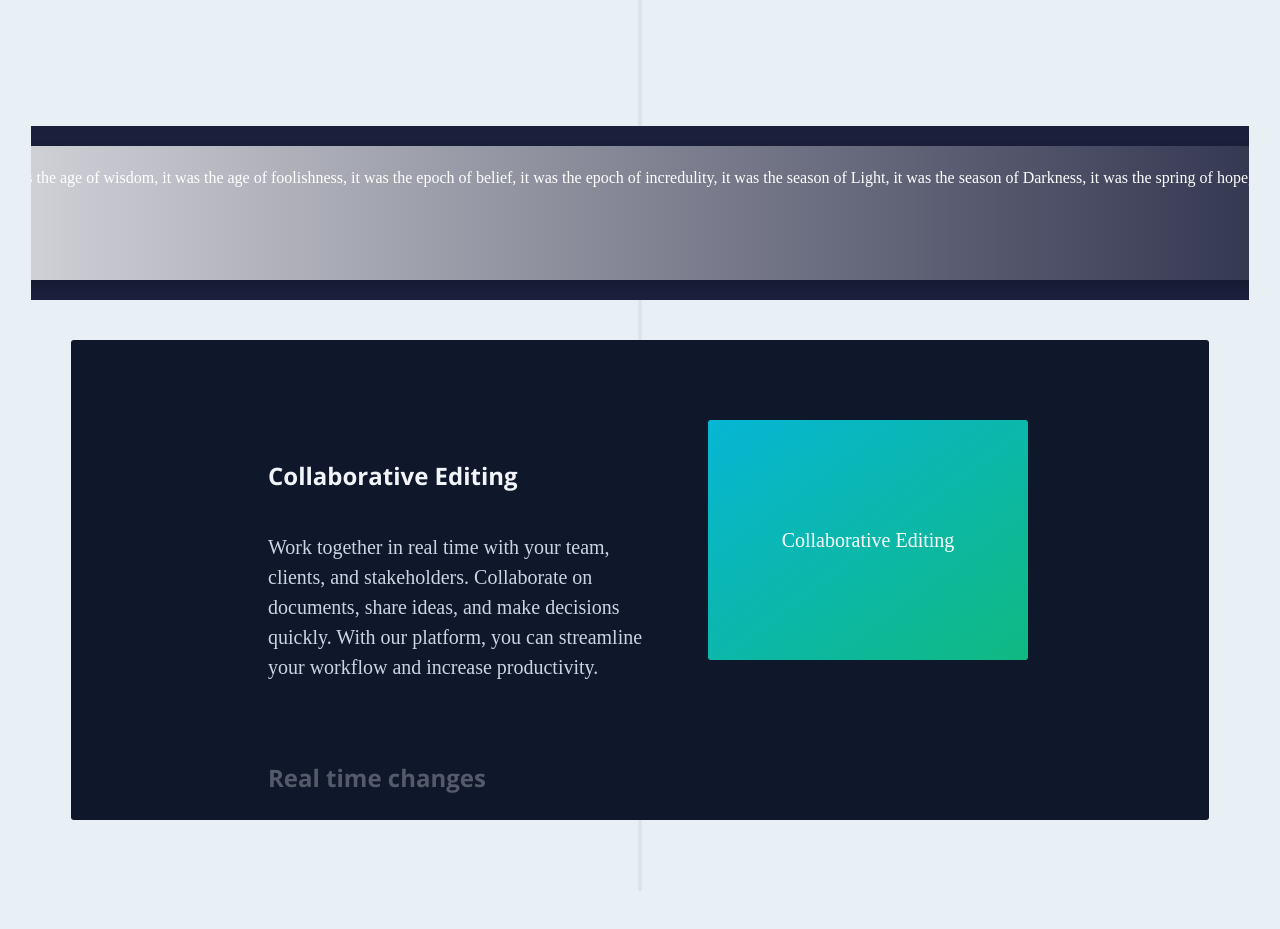
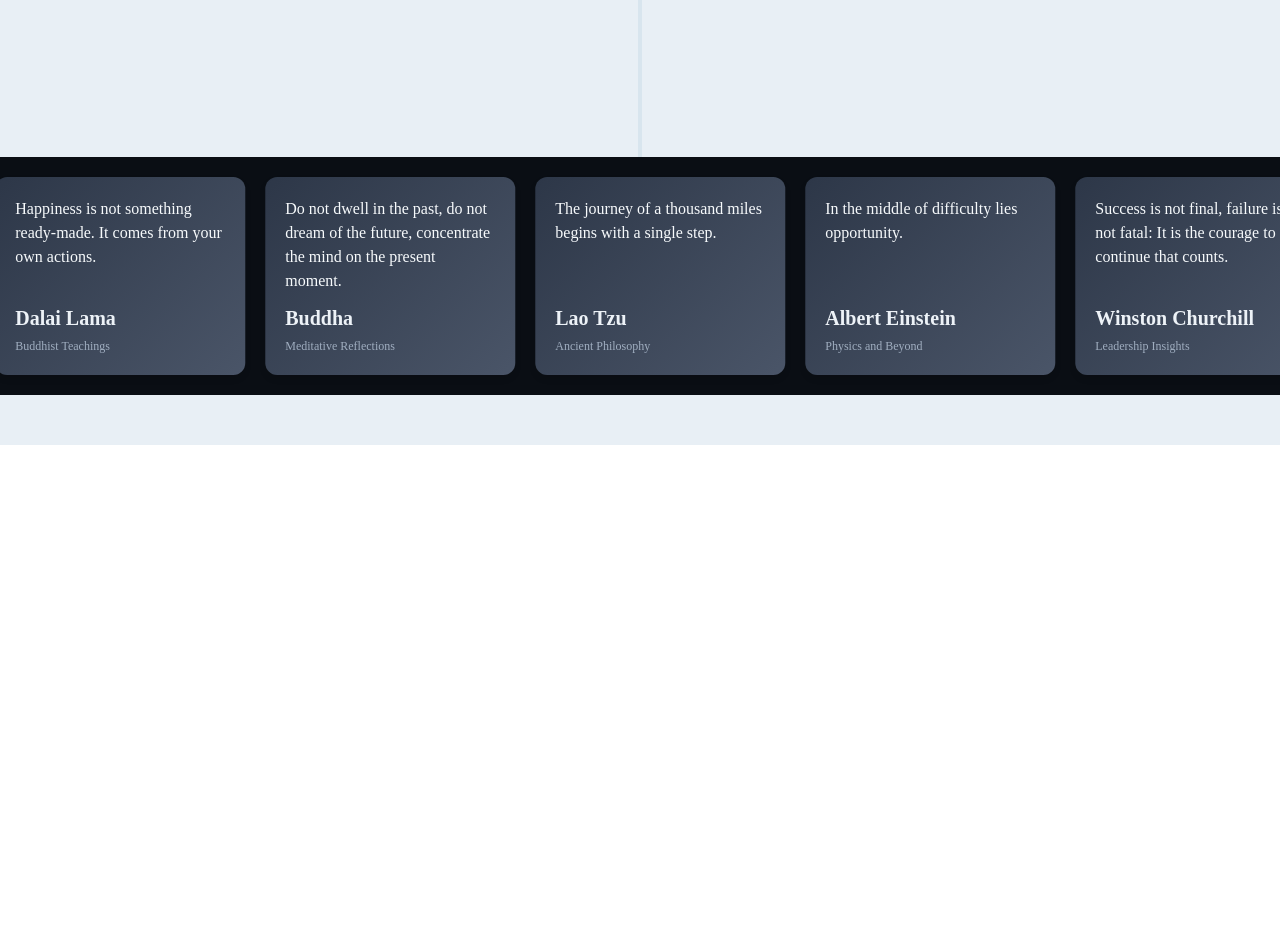
Before and after one commit to datmedevil17/fiver-clone, a Next.js app: page /timeline in a window 1280 px wide. Shown: the part 2460-3389 px from the top of the page. After the commit the page ends 2905 px from the top, so only its background shows below. Built offline with nearby package versions, Linux system fonts and the light colour scheme; a web font is replaced by a local one.

Commit message:
sticky scroll updated moving cards

```diff
--- a/src/app/page.js
+++ b/src/app/page.js
@@ -16,6 +16,7 @@ import { Timeline } from "@/components/ui/timeline";
 import { VortexDemo } from "@/components/VortexDemo";
 import Spline from '@splinetool/react-spline/next';
 import { Navbar } from "@/components/Navbar";
+import { StickyScrollRevealDemo } from "@/components/StickyScrollRevealDemo";
 
 
 export default function Home() {
@@ -240,6 +241,7 @@ export default function Home() {
         scene="https://prod.spline.design/RyFUeqpTcG5Kt9qB/scene.splinecode"
       />
     </main>
+    <StickyScrollRevealDemo/>
     <WorldMapDemo/>
     </div>
   );
--- a/src/components/HeroSection.js
+++ b/src/components/HeroSection.js
@@ -3,26 +3,26 @@ import Spline from '@splinetool/react-spline/next';
 
 const HeroSection = () => {
   return (
-    <div className="h-[80vh] w-full flex items-center justify-center bg-[#0a0e14] relative overflow-hidden">
-      <div className="max-w-7xl mx-auto flex flex-col lg:flex-row items-center justify-between w-full px-6 lg:px-16 pt-5 md:pt-0 space-y-8 lg:space-y-0">
+    <div className="h-[80vh] w-full flex items-center justify-center bg-[#0a0e14] relative overflow-hidden z-10">
+      <div className="max-w-7xl lg:h-2xl mx-auto flex flex-col lg:flex-row items-center justify-between w-full px-6 sm:px-8 lg:px-16 pt-5 md:pt-0 space-y-8 lg:space-y-0">
         {/* Text Content */}
-        <div className="lg:w-1/2 flex flex-col items-start">
-          <h1 className="text-4xl md:text-5xl lg:text-7xl font-bold text-left bg-clip-text text-transparent bg-gradient-to-b from-neutral-50 to-neutral-400 leading-tight">
-            Spotlight <br /> is the new trend.
+        <div className="lg:w-1/2 flex flex-col items-start text-left">
+          {/* Conditional Rendering of <h1> */}
+          <h1 className="text-3xl sm:text-4xl md:text-5xl lg:text-6xl xl:text-7xl font-bold bg-clip-text text-transparent bg-gradient-to-b from-neutral-50 to-neutral-400 leading-tight hidden md:block xl:block">
+            Spotlight is the Future
           </h1>
-          <p className="mt-4 text-base md:text-lg lg:text-xl text-neutral-300 max-w-lg">
-            Spotlight effect is a great way to draw attention to a specific part of
-            the page. Here, we are drawing attention to the text section of the page.
+
+          <p className="mt-4 text-sm sm:text-base md:text-lg lg:text-xl xl:text-2xl text-neutral-300 max-w-lg leading-relaxed">
+            Experience the beauty of modern design with responsive layouts and a
+            spotlight effect that draws attention to the essential elements of the page.
           </p>
         </div>
 
         {/* 3D Model */}
-        <div className="lg:w-1/2 flex justify-center lg:justify-end mt-[-4] ">
-          <div className="w-full h-full md:h-[400px] lg:h-[500px] xl:h-[900px]">
+        <div className="lg:w-1/2 flex justify-center lg:justify-end">
+          <div className="w-full h-[300px] sm:h-[400px] md:h-[500px] lg:h-[600px] xl:h-[700px] 2xl:h-[800px]">
             <Spline
-              scene="
-                      https://prod.spline.design/8fcFSxa15zPBmmEZ/scene.splinecode
-                    "
+              scene="https://prod.spline.design/8fcFSxa15zPBmmEZ/scene.splinecode"
               className="w-full h-full"
             />
           </div>
--- a/src/components/InfiniteMovingCardsDemo.css
+++ b/src/components/InfiniteMovingCardsDemo.css
@@ -1,50 +1,69 @@
+/* Container styles */
 .infinite-cards-container {
     width: 100%;
     overflow: hidden;
-    background: #1b1f3b; /* Background matching your style */
+    position: relative;
+    background-color: #0a0e14;
     padding: 20px 0;
-    position: relative;
+    display: flex;
+    align-items: center;
   }
 
+  /* Cards Track */
   .cards-track {
     display: flex;
-    gap: 20px; /* Spacing between cards */
-    animation: scroll 20s linear infinite;
-    white-space: nowrap; /* Prevent line breaks */
+    gap: 20px;
+    animation: moveCards 20s linear infinite;
+    transition: animation-play-state 0.2s ease-in-out;
   }
 
+  .cards-track:hover {
+    animation-play-state: paused;
+  }
+
+  /* Individual Card */
   .card {
-    min-width: 300px; /* Card width */
-    background: linear-gradient(to right, #ffffff, #1b1f3b);
-    color: white;
+    background: linear-gradient(135deg, #2d3748, #4a5568);
+    color: #f7fafc;
+    border-radius: 12px;
     padding: 20px;
-    border-radius: 10px;
-    box-shadow: 0 4px 10px rgba(0, 0, 0, 0.2);
-    text-align: left;
-    flex-shrink: 0; /* Prevent shrinking */
+    min-width: 250px;
+    max-width: 300px;
+    box-shadow: 0 4px 6px rgba(0, 0, 0, 0.1);
+    display: flex;
+    flex-direction: column;
+    justify-content: space-between;
+    transition: transform 0.3s ease;
+  }
+
+  .card:hover {
+    transform: scale(1.05);
   }
 
   .card-text {
     font-size: 16px;
     line-height: 1.5;
+    margin-bottom: 10px;
   }
 
   .card-author {
     font-weight: bold;
-    margin-top: 10px;
-    display: block;
+    margin-top: auto;
+    color: #edf2f7;
   }
 
   .card-source {
-    color: #aaaaaa;
-    font-size: 14px;
+    font-size: 12px;
+    color: #a0aec0;
+    margin-top: 4px;
   }
 
-  @keyframes scroll {
-    from {
+  /* Animation */
+  @keyframes moveCards {
+    0% {
       transform: translateX(0);
     }
-    to {
+    100% {
       transform: translateX(-100%);
     }
   }
--- a/src/components/InfiniteMovingCardsDemo.js
+++ b/src/components/InfiniteMovingCardsDemo.js
@@ -3,29 +3,33 @@ import './InfiniteMovingCardsDemo.css';
 
 const cards = [
   {
-    text: `It was the best of times, it was the worst of times,
-           it was the age of wisdom, it was the age of foolishness,
-           it was the epoch of belief, it was the epoch of incredulity,
-           it was the season of Light, it was the season of Darkness,
-           it was the spring of hope, it was the winter of despair.`,
-    author: 'Charles Dickens',
-    source: 'A Tale of Two Cities',
+    text: 'The journey of a thousand miles begins with a single step.',
+    author: 'Lao Tzu',
+    source: 'Ancient Philosophy',
   },
   {
-    text: `To be, or not to be, that is the question: Whether 'tis nobler in the mind
-           to suffer The slings and arrows of outrageous fortune, Or to take Arms
-           against a Sea of troubles, And by opposing end them: to die, to sleep.`,
-    author: 'William Shakespeare',
-    source: 'Hamlet',
+    text: 'In the middle of difficulty lies opportunity.',
+    author: 'Albert Einstein',
+    source: 'Physics and Beyond',
   },
   {
-    text: `All that we see or seem is but a dream within a dream.`,
-    author: 'Edgar Allan Poe',
-    source: 'A Dream Within a Dream',
+    text: 'Success is not final, failure is not fatal: It is the courage to continue that counts.',
+    author: 'Winston Churchill',
+    source: 'Leadership Insights',
+  },
+  {
+    text: 'Happiness is not something ready-made. It comes from your own actions.',
+    author: 'Dalai Lama',
+    source: 'Buddhist Teachings',
+  },
+  {
+    text: 'Do not dwell in the past, do not dream of the future, concentrate the mind on the present moment.',
+    author: 'Buddha',
+    source: 'Meditative Reflections',
   },
 ];
 
-const InfiniteMovingCardsDemo = () => {
+const InfiniteMovingCards = () => {
   return (
     <div className="infinite-cards-container">
       <div className="cards-track">
@@ -37,9 +41,8 @@ const InfiniteMovingCardsDemo = () => {
           </div>
         ))}
       </div>
-
     </div>
   );
 };
 
-export default InfiniteMovingCardsDemo;
+export default InfiniteMovingCards;
--- a/src/components/VerticalTimeline.js
+++ b/src/components/VerticalTimeline.js
@@ -190,14 +190,15 @@ const VerticalTimeline = () => {
           </div>
         </div>
         <Robot/>
-        <InfiniteMovingCardsDemo/>
-        <StickyScrollRevealDemo/>
 
 
 
         {/* Repeat similar blocks for other sections */}
 
       </div>
+      <InfiniteMovingCardsDemo/>
+
+
 
     </section>
   );
--- a/src/components/ui/sticky-scroll-reveal.jsx
+++ b/src/components/ui/sticky-scroll-reveal.jsx
@@ -52,7 +52,7 @@ export const StickyScroll = ({
       animate={{
         backgroundColor: backgroundColors[activeCard % backgroundColors.length],
       }}
-      className="h-[30rem] overflow-y-auto flex justify-center relative space-x-10 rounded-md p-10"
+      className="h-[30rem] overflow-y-auto flex justify-center relative space-x-10 rounded-md overflow:hidden"
       ref={ref}>
       <div className="div relative flex items-start px-4">
         <div className="max-w-2xl">
--- a/tailwind.config.mjs
+++ b/tailwind.config.mjs
@@ -28,6 +28,20 @@ export default {
               },
             },
           },
+          keyframes: {
+            marquee: {
+                '0%': {
+                    transform: 'translateX(0)'
+                },
+                '100%': {
+                    transform: 'translateX(-100%)'
+                },
+            },
+        },
+        // Add custom animations
+        animation: {
+            'marquee': 'marquee 20s linear infinite',
+        },
         animation: {
             aurora: "aurora 60s linear infinite",
         },
```
Lines whose indentation alone changed are shown as unchanged.
